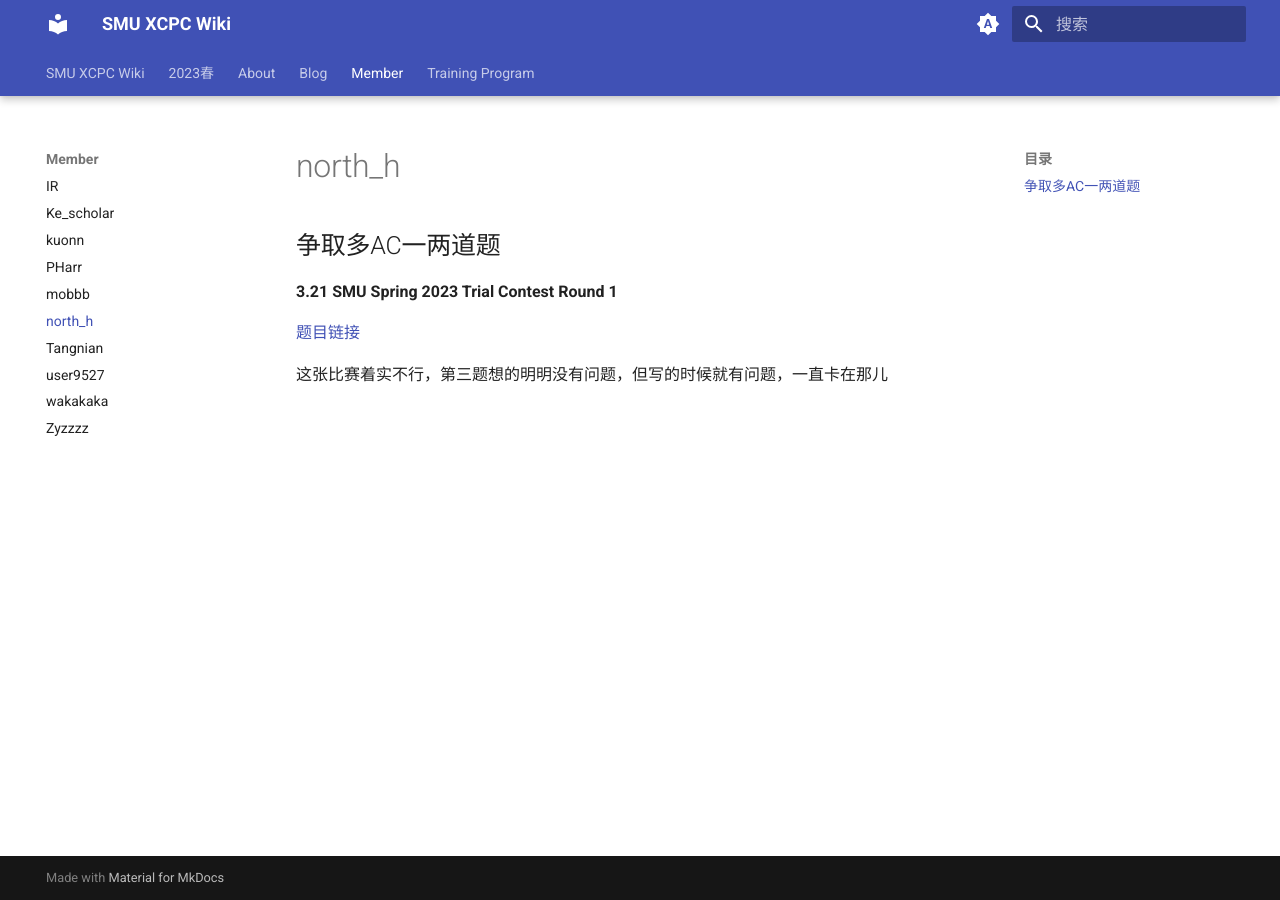
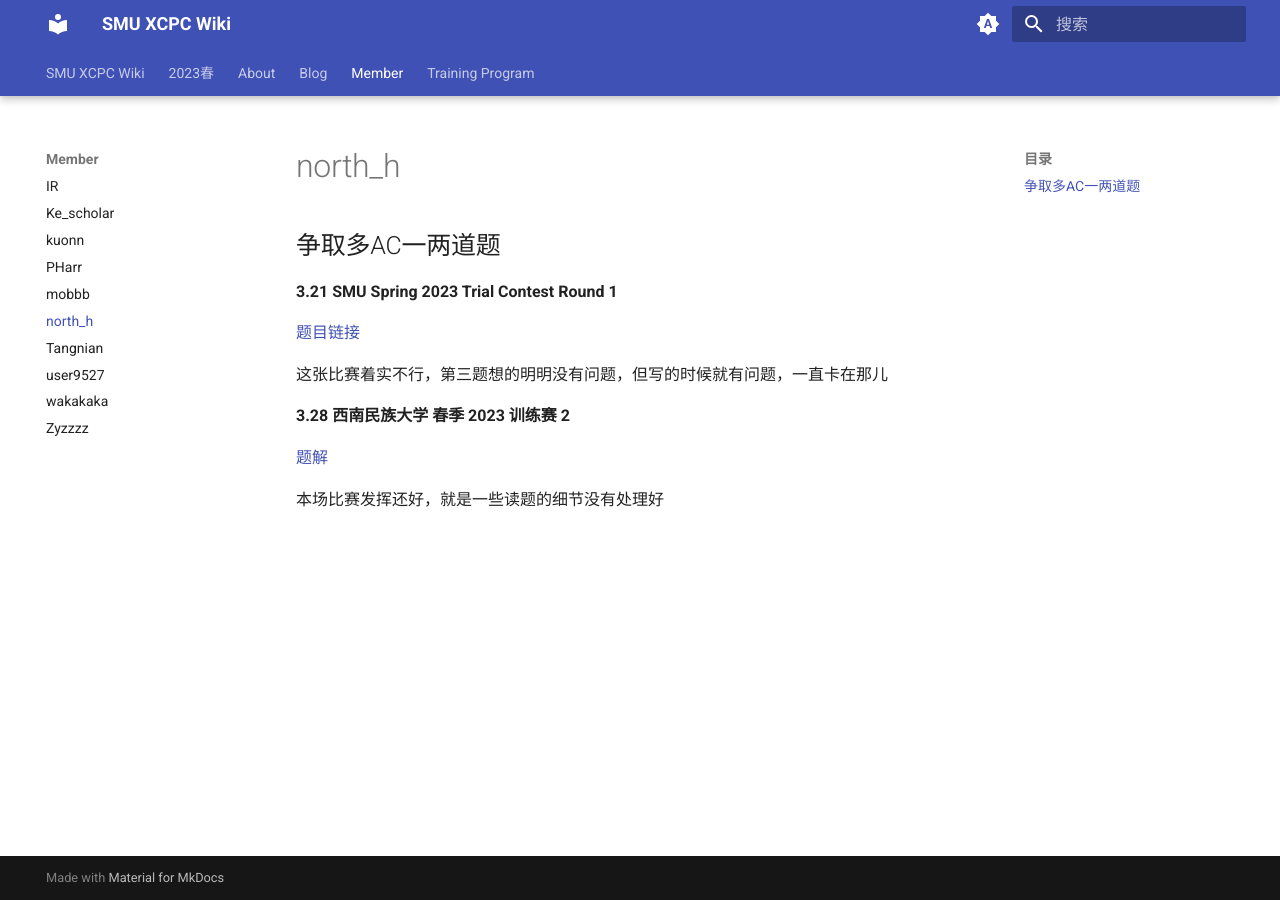
Before and after one commit to SMU-XCPC/wiki, an MkDocs documentation site: the page built from docs/Member/north_h.md, in a window 1280 px wide. Built offline with MkDocs 1.6.1 and Material for MkDocs 9.7.7, drawn with Linux system fonts in a browser that asks for light colours.

Commit message:
Update north_h.md

```diff
--- a/docs/Member/north_h.md
+++ b/docs/Member/north_h.md
@@ -7,3 +7,9 @@
 [题目链接](https://codeforces.com/group/L9GOcnr1dm/contest/429882)
 
 这张比赛着实不行，第三题想的明明没有问题，但写的时候就有问题，一直卡在那儿
+
+**3.28 西南民族大学 春季 2023 训练赛 2**
+
+[题解](https://blog.nowcoder.net/n/77ec028264634b84ad3bbc7c035e72fa)
+
+本场比赛发挥还好，就是一些读题的细节没有处理好
```
